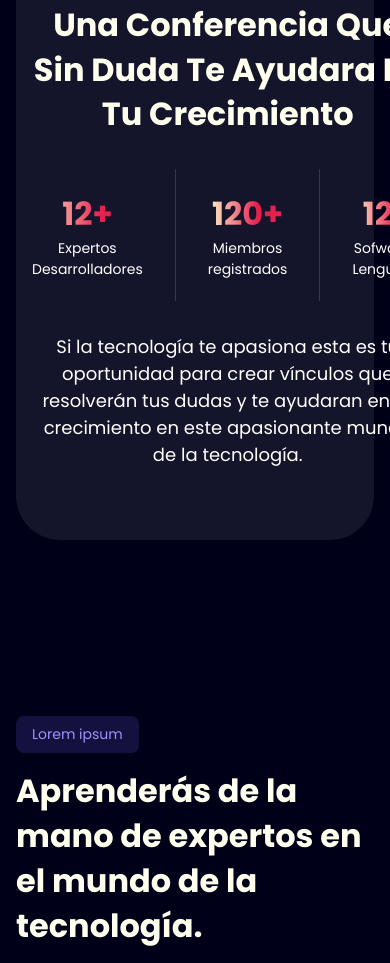
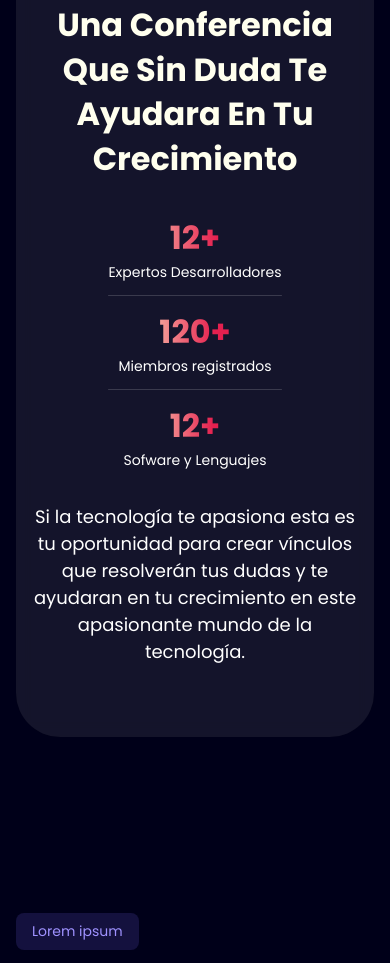
Before and after one commit to soyjuliogomez/estelllar, a plain HTML site: page index.html in a window 390 px wide. Shown: the part 1128-2091 px from the top of the page. Drawn offline with Linux system fonts and the light colour scheme.

Commit message:
january 23

```diff
--- a/styles.scss
+++ b/styles.scss
@@ -469,6 +469,12 @@ body {
         justify-items:center;
 
         align-items:center;
+        @media (max-width: 600px) {
+          grid-template-columns: 1fr;
+          grid-template-rows: repeat(5, min-content);
+          gap: 12px;
+
+        }
         /* margin-top: $xl; */
 
         div .gradient {
@@ -502,6 +508,12 @@ body {
           /* opacity: 50%; */
           background-color: rgba(255, 255, 255, 0.16);
           border-radius: 2px;
+          @media (max-width: 600px) {
+            height: 1px;
+          width: 100%;
+
+
+          }
         }
       }
     }
```
Also changed, not shown: styles.css, 1 other file.
